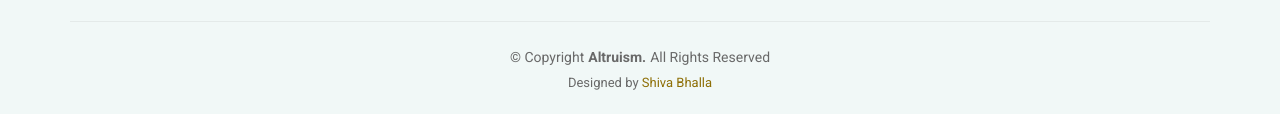
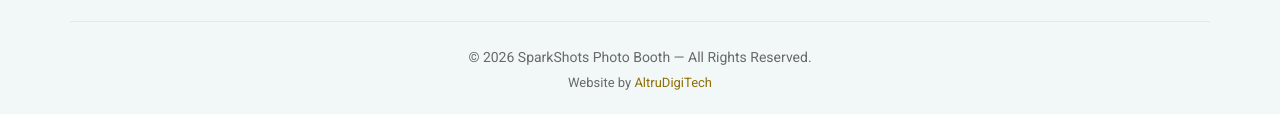
Before and after one commit to shivaprojects93/sparkshots, a plain HTML site: page index.html in a window 1280 px wide. Shown: the part 7317-7431 px from the top of the page. Drawn offline with Linux system fonts and the light colour scheme.

Commit message:
Update footer: SparkShots branding and AltruDigiTech credit.

```diff
--- a/index.html
+++ b/index.html
@@ -1236,13 +1236,9 @@
     </div>
 
     <div class="container copyright text-center mt-4">
-      <p>© <span>Copyright</span><strong class="px-1 sitename">Altruism.</strong><span>All Rights Reserved</span></p>
+      <p>© 2026 SparkShots Photo Booth — All Rights Reserved.</p>
       <div class="credits">
-        <!-- All the links in the footer should remain intact. -->
-        <!-- You can delete the links only if you've purchased the pro version. -->
-        <!-- Licensing information: https://bootstrapmade.com/license/ -->
-        <!-- Purchase the pro version with working PHP/AJAX contact form: [buy-url] -->
-        Designed by <a href="https://bhalla1993.github.io/shivabhallaportfolio.github.io">Shiva Bhalla</a>
+        Website by <a href="https://altrudigitech.com" target="_blank" rel="noreferrer">AltruDigiTech</a>
       </div>
     </div>
 
```
